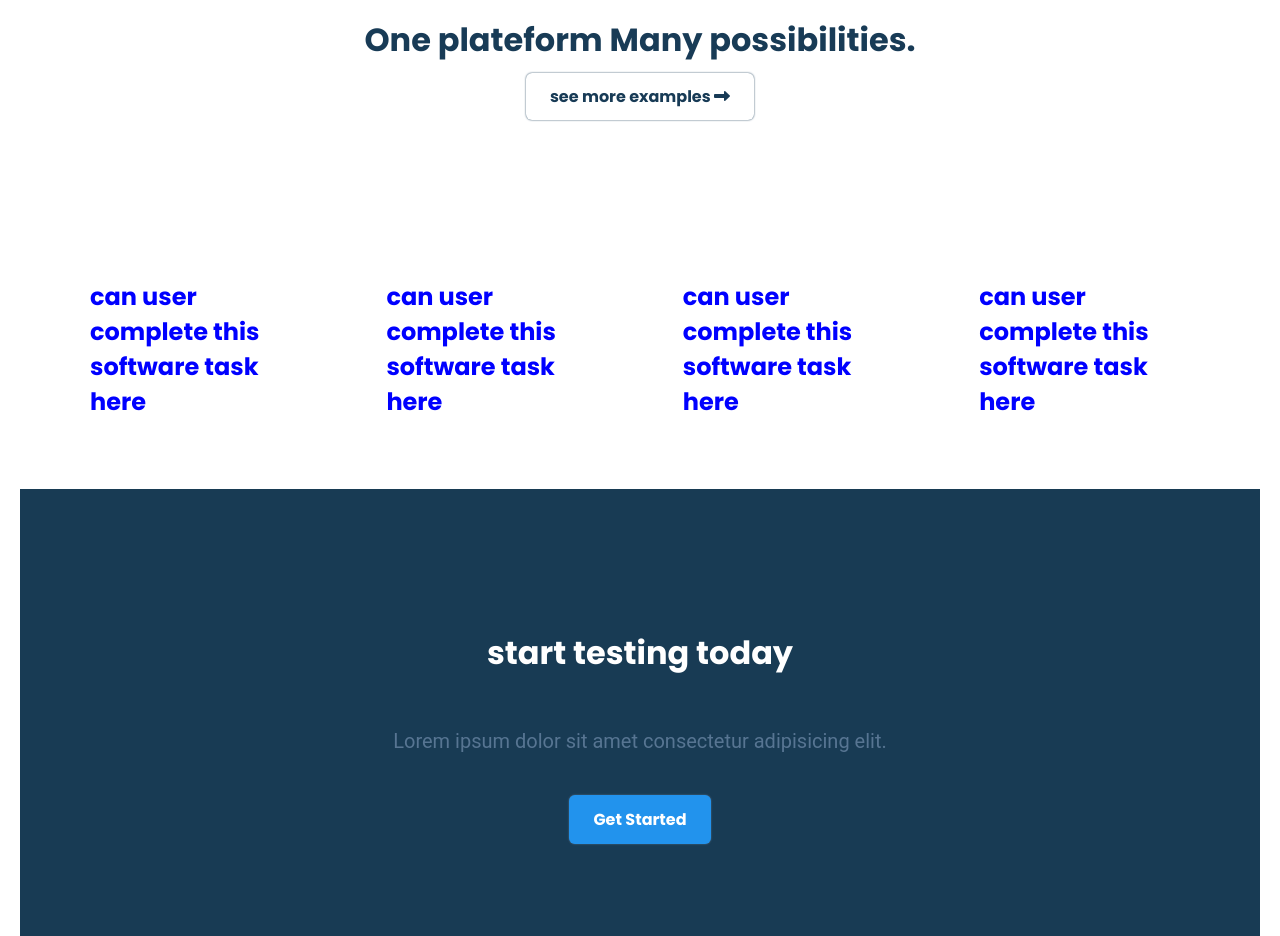
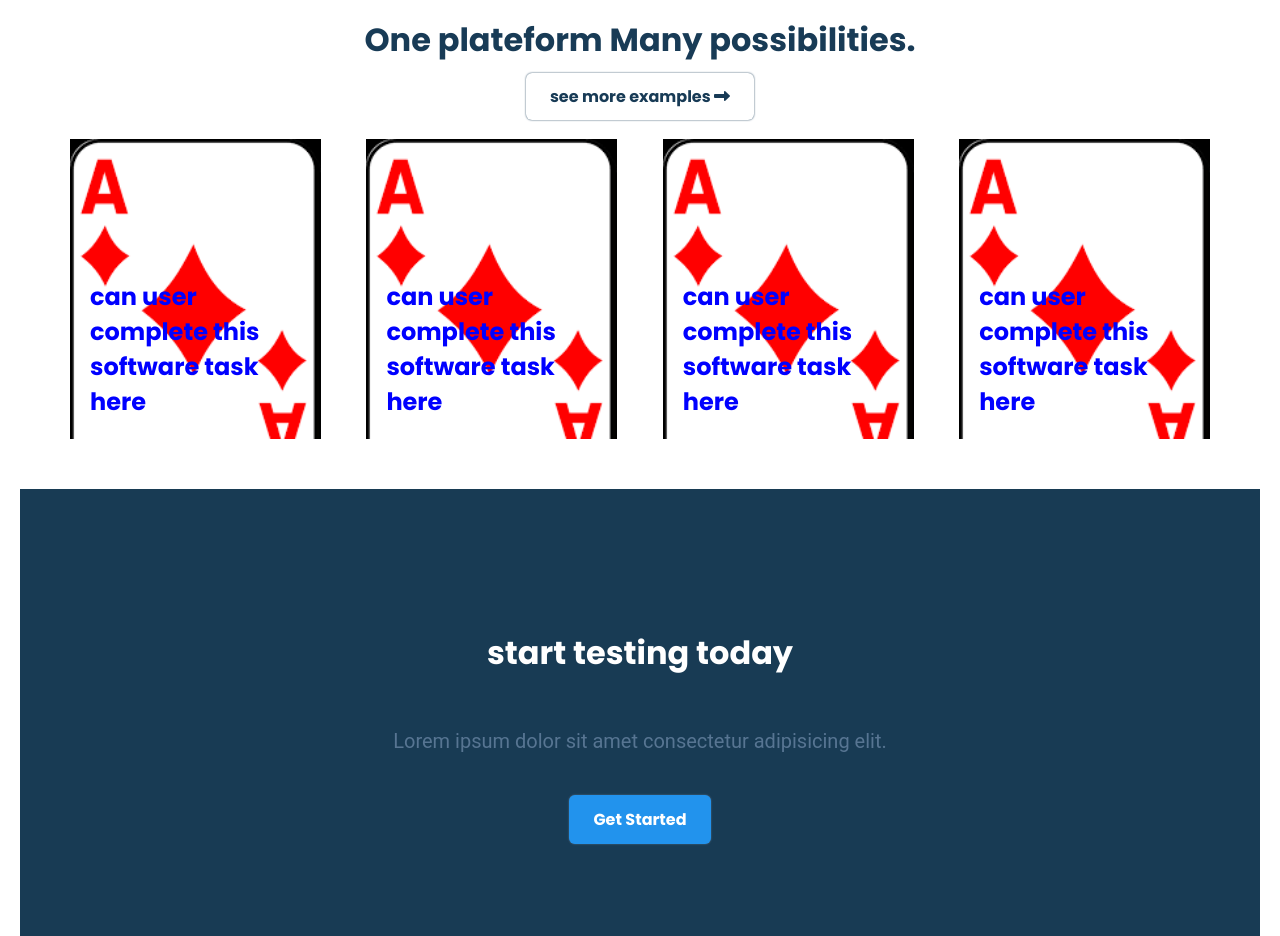
Before and after one commit to litesh-bansal/practice, a plain HTML site: page index.html in a window 1280 px wide. Shown: the part 2960-3896 px from the top of the page. Drawn offline with Linux system fonts and the light colour scheme.

Commit message:
Update style.css

```diff
--- a/style.css
+++ b/style.css
@@ -202,7 +202,7 @@ ul
     position: relative;
     min-height: 300px;
     background-color: black;
-    background: url(images/A.png);
+    background: url(A.png);
     background-size: cover;
     background-repeat: no-repeat;
     transition: 0.2s ease-out;
```
